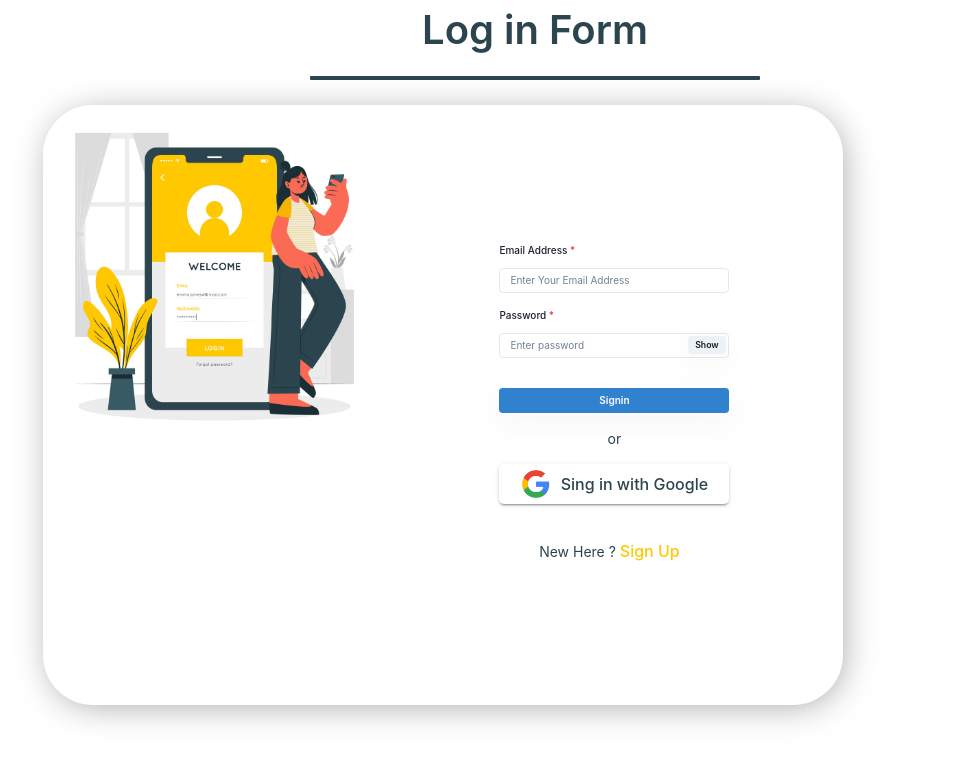
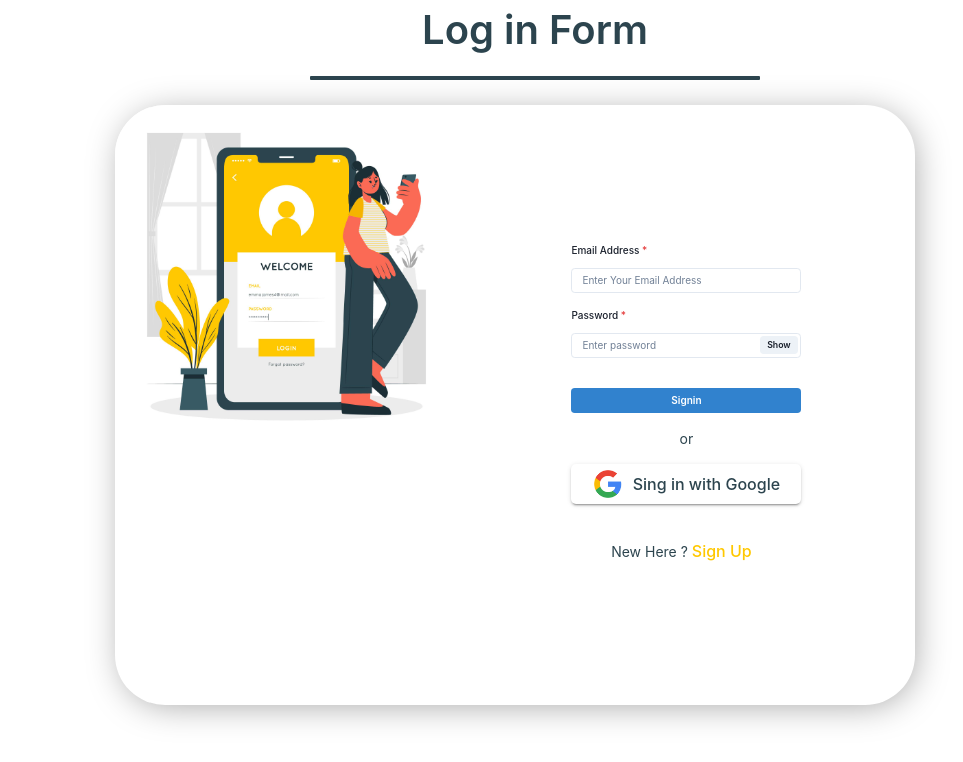
Before and after one commit to shivee-yadav/The_Hack_Report, a React (Create React App) app in the folder client/: page /signin in a window 1280 px wide. Shown: the top 762 px of the page, without its empty margins (105-1068 px from the left). Built offline with nearby package versions, Linux system fonts and the light colour scheme.

Commit message:
new commit

```diff
--- a/client/src/Pages/signup.styles.css
+++ b/client/src/Pages/signup.styles.css
@@ -27,7 +27,7 @@
     background-color: white;
     box-shadow: 3px 4px 36px -6px rgba(0,0,0,0.4);
     border-radius: 50px;
-    margin-left: 88px;
+    margin-left: 160px;
 }
 
 .left {
@@ -39,7 +39,7 @@
 }
 
 .img {
-    width: 200%;
+    width: 300%;
     position: absolute;
 }
 
--- a/client/src/components/navbar/Navbar.css
+++ b/client/src/components/navbar/Navbar.css
@@ -174,7 +174,7 @@ a.btn-orange {
 
 
 
-  button {
+  /* button {
     background: #000;
     box-shadow: 0px 10px 30px 0px rgba(82, 63, 105, 0.05);
     color: #fff;
@@ -204,4 +204,4 @@ a.btn-orange {
     background: #fff;
     box-shadow: 0px 10px 30px 0px rgba(197, 50, 10, 0.05);
     transition: all linear 0.3s;
-  }
+  } */
```
